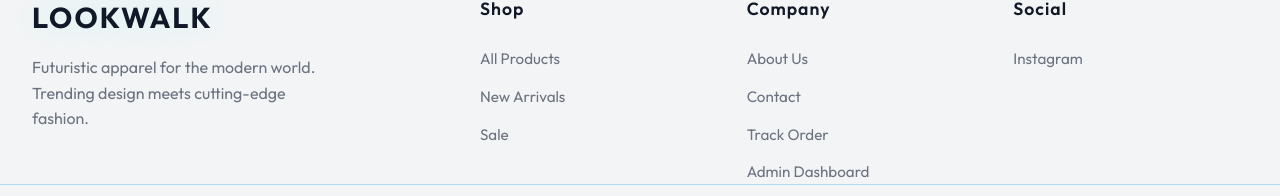
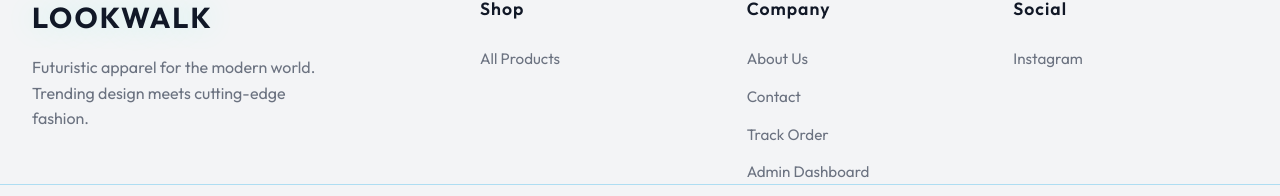
Before and after one commit to benisht/Ecommerce-website, a React (Vite) app: page /track-order in a window 1280 px wide. Shown: the part 629-825 px from the top of the page. Built offline with nearby package versions, Linux system fonts and the light colour scheme; no server answers.

Commit message:
Simplify footer: keep only All Products link

```diff
--- a/src/components/Footer.jsx
+++ b/src/components/Footer.jsx
@@ -18,8 +18,6 @@ const Footer = () => {
             <h3>Shop</h3>
             <ul>
               <li><Link to="/products">All Products</Link></li>
-              <li><Link to="/products?category=new">New Arrivals</Link></li>
-              <li><Link to="/products?category=sale">Sale</Link></li>
             </ul>
           </div>
 
```
